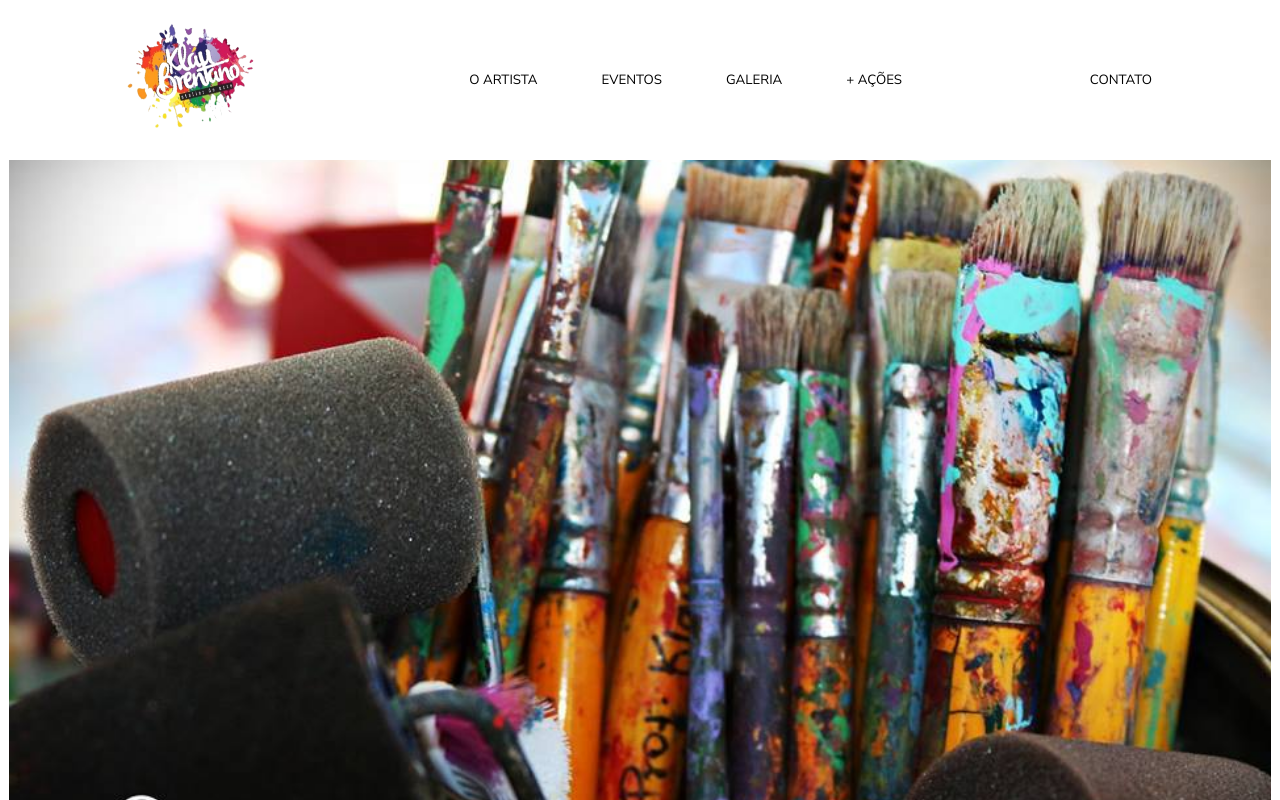
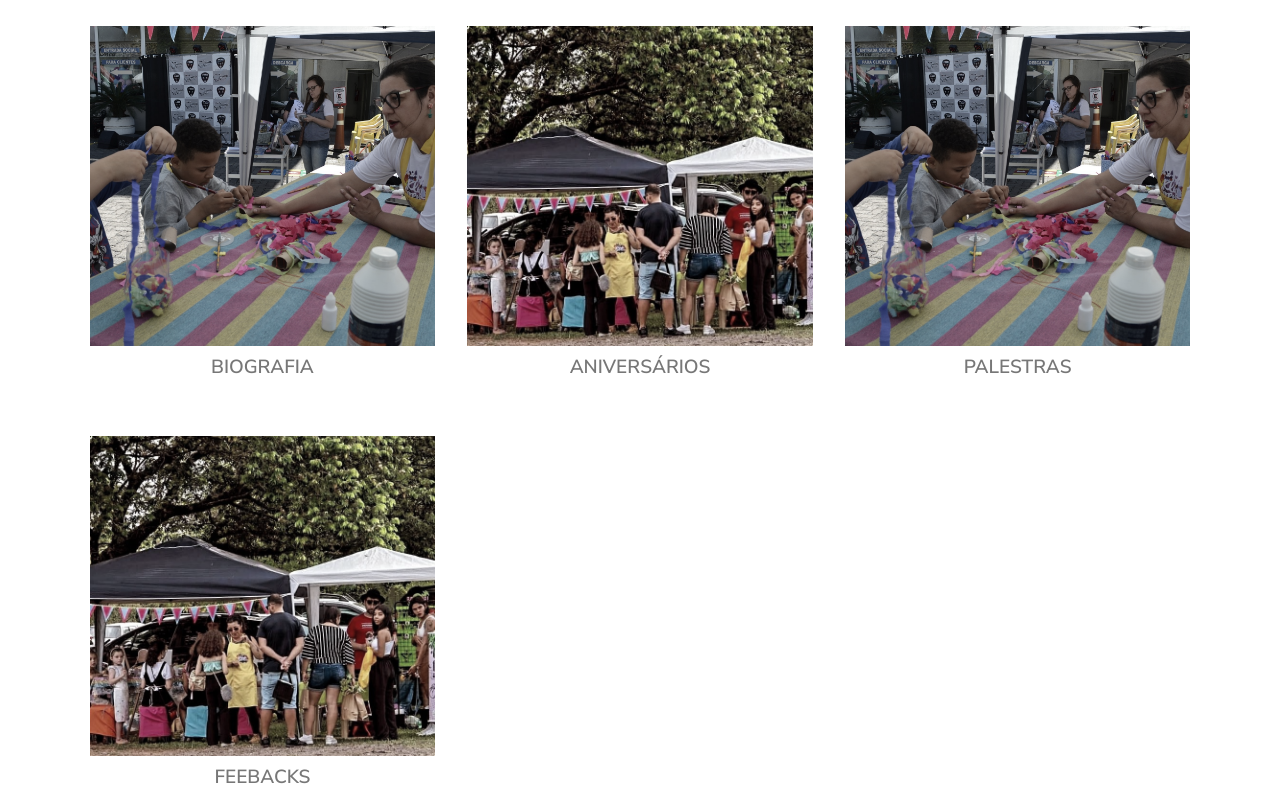
Before and after one commit to amandasilveiraa/KlauProject, a React (Create React App) app: page / in a window 1280 px wide. Shown: the top 800 px of the page. Built offline with nearby package versions, Linux system fonts and the light colour scheme.

Commit message:
add LayoutPagesText and starting LayoutPagesSquare. Header modifeded

```diff
--- a/src/App.js
+++ b/src/App.js
@@ -1,5 +1,7 @@
 import { GlobalStyle } from './GlobalStyle';
-import ArteNaPraca from './pages/ArteNaPraca/ArteNaPraca';
+import Footer from './components/Footer/Footer';
+import MainHeader from './components/MainHeader/MainHeader';
+import Artista from './pages/Artista/Artista';
 
 function App() {
   return (
@@ -10,7 +12,11 @@ function App() {
       {/* Navegation */}
 
       {/* Content */}
-      <ArteNaPraca />
+      <MainHeader />
+
+      <Artista />
+
+      <Footer />
 
     </div>
   );
--- a/src/components/LayoutPagesBody/LayoutPagesBody.js
+++ b/src/components/LayoutPagesText/LayoutPagesText.js
@@ -1,16 +1,13 @@
 import React from "react";
-import Footer from "../Footer/Footer";
-import MainHeader from "../MainHeader/MainHeader";
-import { BigImageContainer, BodyContainer, ImageArteNaPraca, Images, ImagesContainer, LeftSide, PostText, PostTitle, RightSide } from "./styles";
+import { BigImageContainer, BodyContainer, ImageArteNaPraca, Images, ImagesContainer, LeftSide, PostText, PostTitle, RightSide, SidesContainer } from "./styles";
 
 const Layout = ({ imageUrl, alt, titlePost, paragraphs, images }) => {
     return (
-      <div>
-        <MainHeader />
+      <BodyContainer>
         <BigImageContainer>
             <ImageArteNaPraca src={imageUrl} alt={alt} />
         </BigImageContainer>
-        <BodyContainer>
+        <SidesContainer>
             {/* Lado esquerdo */}
             <LeftSide>
                 <PostTitle>{titlePost}</PostTitle>
@@ -28,10 +25,8 @@ const Layout = ({ imageUrl, alt, titlePost, paragraphs, images }) => {
               ))}
               </ImagesContainer>
             </RightSide>
-        </BodyContainer>
-
-        <Footer />
-      </div>
+        </SidesContainer>
+      </BodyContainer>
     );
   };
 
--- a/src/components/LayoutPagesBody/styles.jsx
+++ b/src/components/LayoutPagesText/styles.jsx
@@ -1,4 +1,8 @@
 import styled from 'styled-components';
+
+export const BodyContainer = styled.div`
+  padding: 25vh 0 0 0;
+`
 
 // Estilizando a div que conterá a imagem
 export const BigImageContainer = styled.div`
@@ -14,7 +18,7 @@ export const ImageArteNaPraca = styled.img`
   object-fit: cover; /* Ajusta a imagem para cobrir todo o conteúdo do card */
 `;
 
-export const BodyContainer = styled.div`
+export const SidesContainer = styled.div`
   margin: 8vw; /* Centraliza o conteúdo e adiciona espaçamento */
   margin-top: 4vh;
   // max-width: 1200px; /* Define a largura máxima */
--- a/src/components/MainHeader/styles.jsx
+++ b/src/components/MainHeader/styles.jsx
@@ -1,10 +1,13 @@
 import styled from "styled-components";
 
 export const HeaderWrapper = styled.header`
+    position: fixed;
+    width: 100%;
+    height: 20vh;
     display: flex;
     justify-content: space-between;
     align-items: center;
-
+    background-color: white;
 `;
 
 export const Logo = styled.img`
@@ -45,9 +48,6 @@ export const LastButton = styled.button`
       }
 `;
 
-//   &:hover {
-//     background-color: #777; /* Cor de fundo do botão ao passar o mouse */
-//   }
 // border-bottom: 1px solid #121212;
 //   button{
 //         box-shadow: black;
--- a/src/pages/ArteNaPraca/ArteNaPraca.js
+++ b/src/pages/ArteNaPraca/ArteNaPraca.js
@@ -1,5 +1,5 @@
 import React from "react";
-import Layout from "../../components/LayoutPagesBody/LayoutPagesBody";
+import Layout from "../../components/LayoutPagesText/LayoutPagesText";
 import ArteBigFoto from "../../assets/ArteNaPracaBig.jpg";
 import ImagesPraca from "../../assets/TesteImgPraca.jpg"
 import ImagesArteNaPraca2 from "../../assets/Teste2ArtePraca.jpg"
--- a/src/pages/Artista/Artista.js
+++ b/src/pages/Artista/Artista.js
@@ -3,14 +3,10 @@ import { CardsContainer } from './styles';
 import Card from '../../components/Card/Card';
 import Arte from "../../assets/exemploKlauProjeto.jpg";
 import Arte2 from "../../assets/exemploDoisKlauProjeto.jpg";
-import MainHeader from '../../components/MainHeader/MainHeader';
-import Footer from '../../components/Footer/Footer';
 
 const Artista = () => {
   return (
     <div>
-        <MainHeader />
-
       <CardsContainer>
               <Card imageUrl={Arte} title="BIOGRAFIA"
               />
@@ -19,8 +15,6 @@ const Artista = () => {
               />
               <Card imageUrl={Arte2} title="FEEBACKS"/>
       </CardsContainer>
-
-        <Footer />
     </div>
   );
 };
--- a/src/pages/Artista/styles.jsx
+++ b/src/pages/Artista/styles.jsx
@@ -7,7 +7,6 @@ export const CardsContainer = styled.div`
     margin-left: 7vw;
     margin-right: 7vw;
     margin-top: 2vw;
-
 `;
 
 
```
Also changed, not shown: src/components/LayoutPagesSquare/LayoutPagesSquare.js (added), src/components/LayoutPagesSquare/styles.jsx (added). Lines whose indentation alone changed are shown as unchanged.
